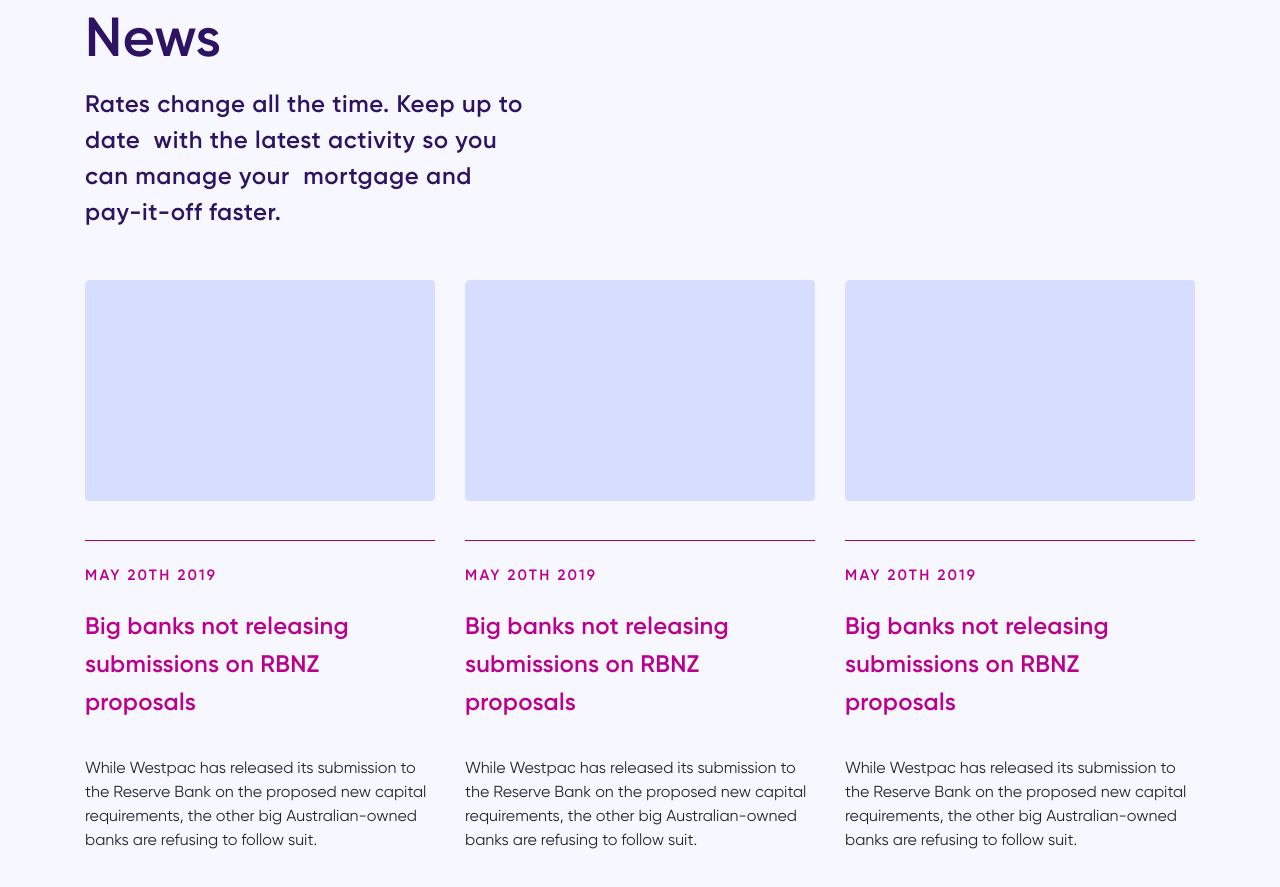
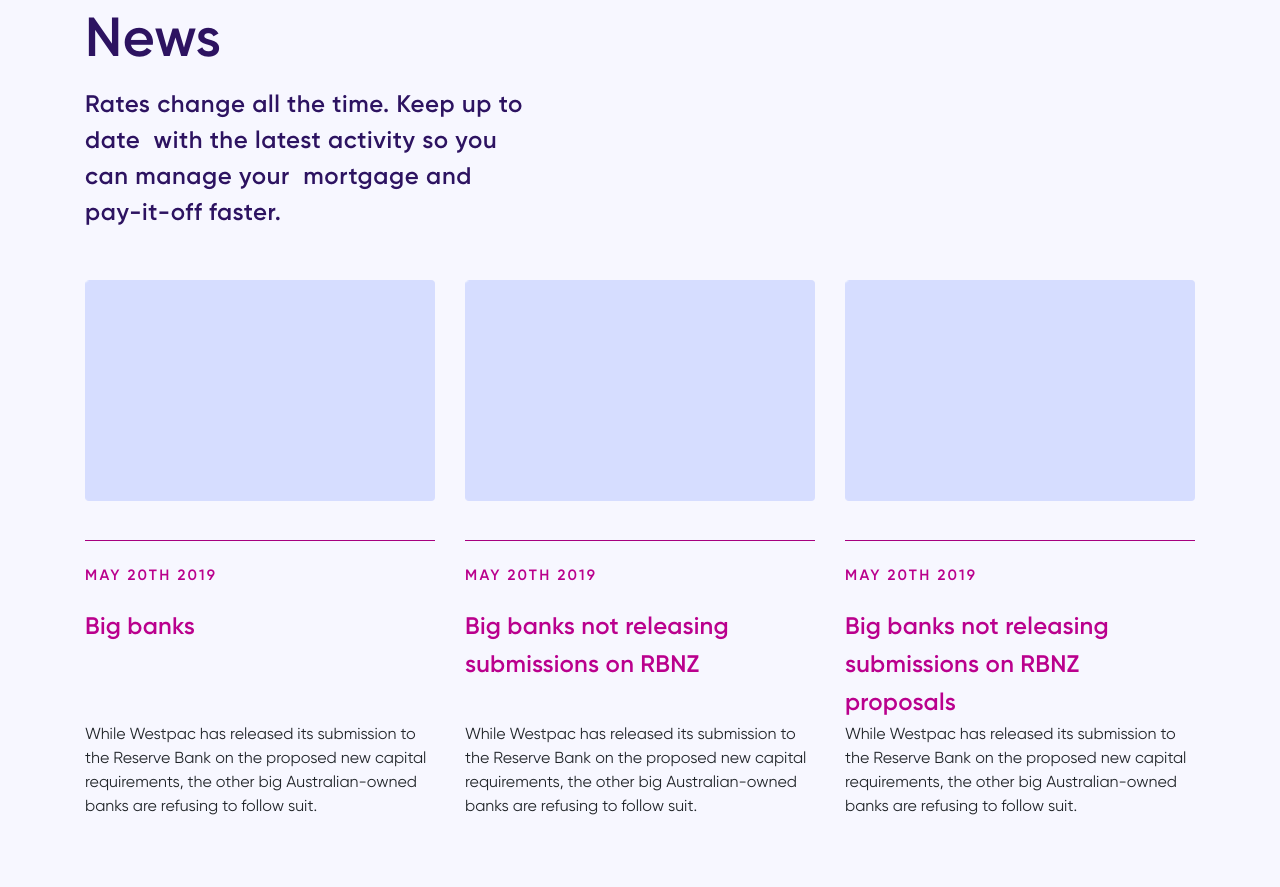
Before and after one commit to chatissantos/mortgage-rates, a website built with webpack: page src/pages/news-landing.html in a window 1280 px wide. Shown: the part 249-1136 px from the top of the page. Built offline with nearby package versions, Linux system fonts and the light colour scheme; files whose address does not match are found by name.

Commit message:
style fixes

```diff
--- a/src/pages/news-landing.html
+++ b/src/pages/news-landing.html
@@ -152,7 +152,7 @@
                         </p>
                         <h5 class="news-headline__title">
                             <a href="./news-article.html" title="Big banks not releasing submissions on RBNZ proposals">
-                                Big banks not releasing submissions on RBNZ proposals
+                                Big banks
                             </a>
                         </h5>
                         <p class="desc">While Westpac has released its submission to the Reserve Bank on the proposed new capital requirements, the other big Australian-owned banks are refusing to follow suit.</p>
@@ -173,7 +173,7 @@
                         </p>
                         <h5 class="news-headline__title">
                             <a href="./news-article.html" title="Big banks not releasing submissions on RBNZ proposals">
-                                Big banks not releasing submissions on RBNZ proposals
+                                Big banks not releasing submissions on RBNZ
                             </a>
                         </h5>
                         <p class="desc">While Westpac has released its submission to the Reserve Bank on the proposed new capital requirements, the other big Australian-owned banks are refusing to follow suit.</p>
--- a/src/styles/news-article.scss
+++ b/src/styles/news-article.scss
@@ -177,7 +177,7 @@
   }
   .article__content {
     color: $dark-purple;
-    font-size: 24px;
+    font-size: 18px;
     font-weight: normal;
     font-style: normal;
     font-stretch: normal;
@@ -187,6 +187,7 @@
 
     }
     h5 {
+      font-size: 24px;
       font-weight: 600;
       font-family: "Gilroy SemiBold";
       margin-bottom: 16px;
--- a/src/styles/news-landing.scss
+++ b/src/styles/news-landing.scss
@@ -194,6 +194,7 @@
     margin-bottom: 23.1px;
   }
   .news-headline__title {
+    height: 115px;
     font-size: 24px;
     font-weight: 600;
     font-style: normal;
@@ -202,7 +203,7 @@
     letter-spacing: 0.24px;
     color: $magenta;
     font-family: "Gilroy SemiBold";
-    margin-bottom: 34.6px;
+    margin-bottom: 0;
   }
   .news-headline__description {
     font-size: 18px;
```
Also changed, not shown: src/pages/news-article.html (+1 -0 lines).
